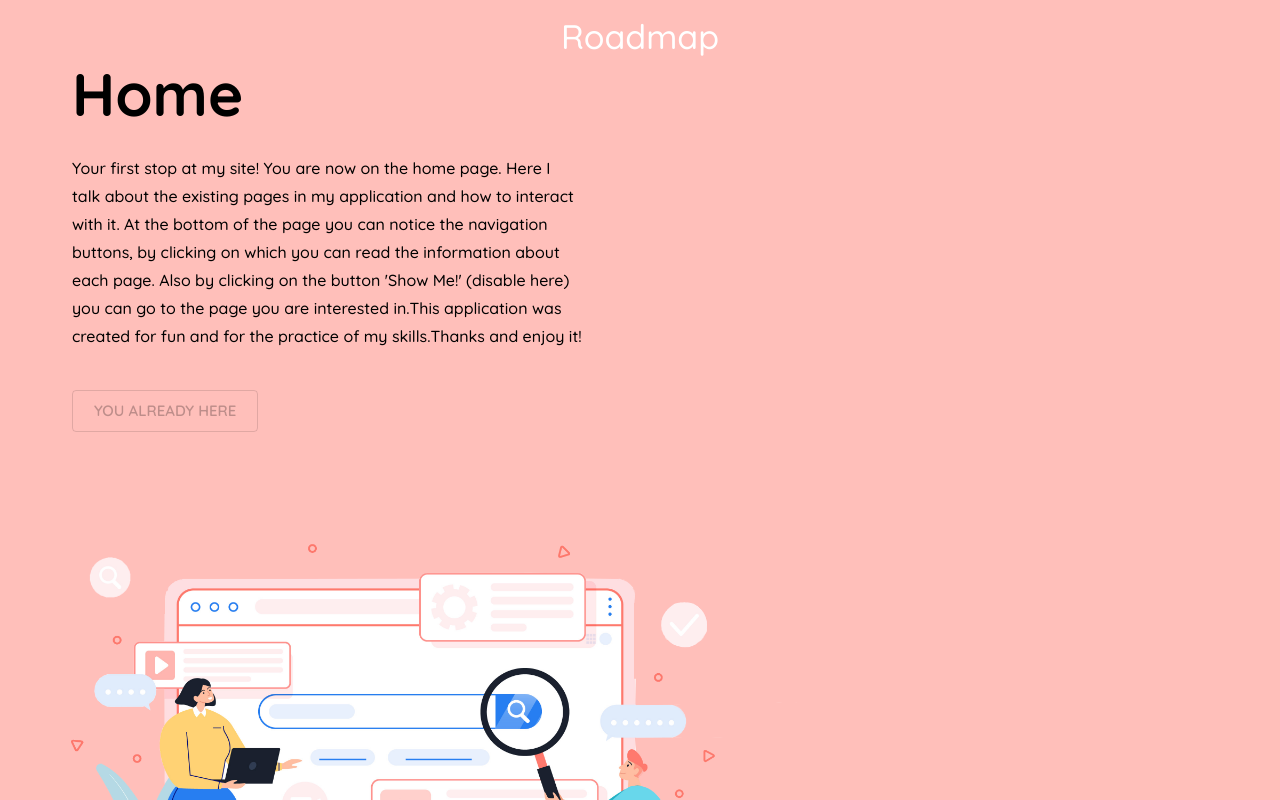
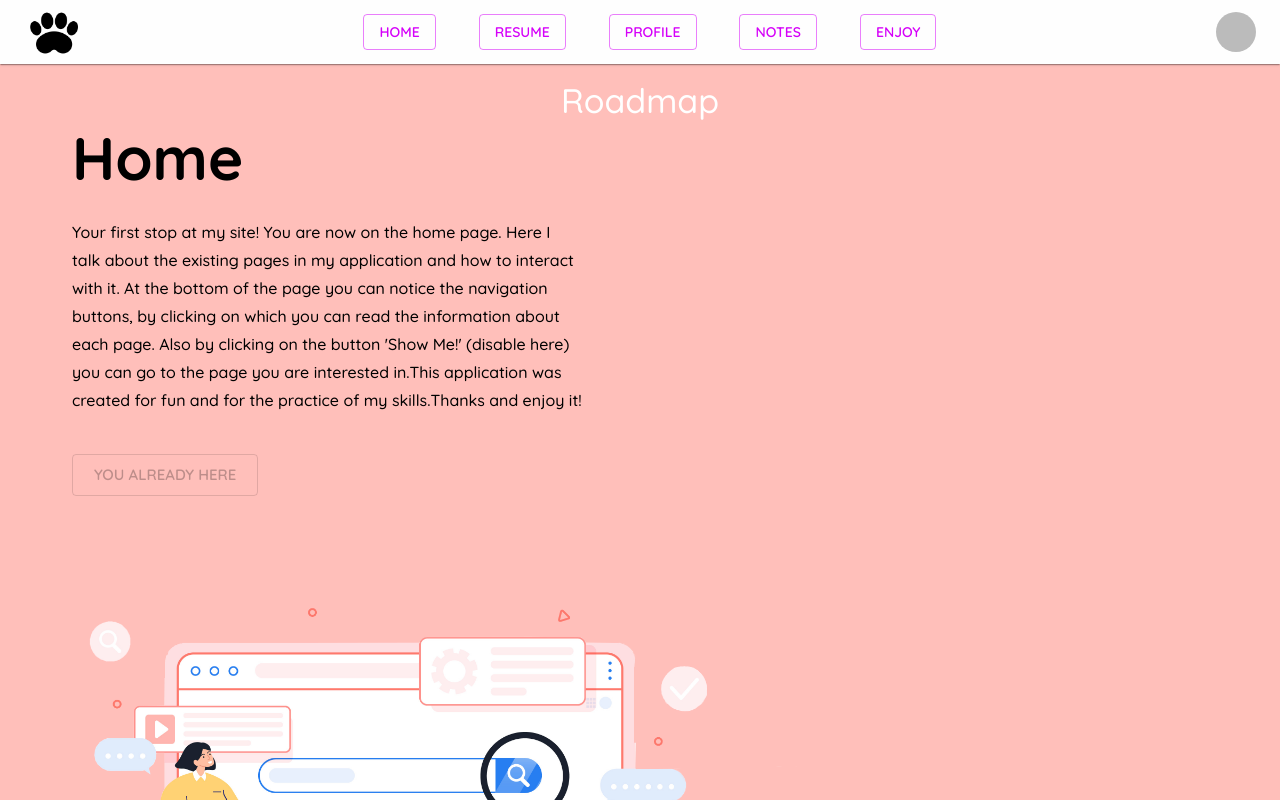
Before and after one commit to Ramil3107/my-pet-project, a React (Create React App) app: page /home in a window 1280 px wide. Shown: the top 800 px of the page. Built offline with nearby package versions, Linux system fonts and the light colour scheme; no server answers; sample sign-in values are in the browser's storage.

Commit message:
add app bar

```diff
--- a/src/App.js
+++ b/src/App.js
@@ -1,6 +1,6 @@
 import { purple } from '@mui/material/colors';
 import { createTheme, ThemeProvider } from '@mui/material/styles';
-import { Route, Routes, useNavigate } from 'react-router-dom';
+import { Navigate, Route, Routes, useNavigate } from 'react-router-dom';
 import { Notes } from './pages/notes/Notes';
 import Create from './pages/notes/componets/Create';
 import MyNotes from './pages/notes/componets/MyNotes';
@@ -18,6 +18,7 @@ import { useAuth } from './hooks/useAuth';
 import { removeUser, setUser } from './pages/auth/redux/userSlice';
 import { useDispatch } from 'react-redux';
 import Profile from './pages/profile/Profile';
+import Layout from './layout/Layout';
 
 const theme = createTheme({
   palette: {
@@ -75,7 +76,8 @@ function App() {
           <Route path="signup" element={<SignUp />} />
         </Route>
 
-
+        <Route path='/' element={<Layout />}>
+          <Route path='/' element={<Navigate to="/home" />} />
           <Route path='home' element={<Home />} />
 
           <Route path='resume' element={<Resume />} />
@@ -90,6 +92,7 @@ function App() {
           <Route path='enjoy/hookform' element={<ReactHookForm />} />
 
           <Route path='profile' element={<Profile />} />
+        </Route>
 
 
       </Routes>
--- /dev/null
+++ b/src/layout/Layout.js
@@ -0,0 +1,87 @@
+import { AppBar, Avatar, Box, Button, Menu, MenuItem, Toolbar } from "@mui/material"
+import { getAuth } from "firebase/auth"
+import { useState } from "react"
+import { useDispatch } from "react-redux"
+import { NavLink, Outlet, useNavigate } from "react-router-dom"
+import paw from "../assets/iconsPNG/paw.png"
+import { useAuth } from "../hooks/useAuth"
+import { removeUser } from "../pages/auth/redux/userSlice"
+
+
+
+
+const Layout = () => {
+
+    const { photoURL } = useAuth()
+    const [anchorEl, setAnchorEl] = useState(null);
+    const navigate = useNavigate()
+    const dispatch = useDispatch()
+    const auth = getAuth()
+    const open = anchorEl
+
+    const handleClick = (event) => {
+        setAnchorEl(event.currentTarget);
+    };
+
+    const handleClose = () => {
+        setAnchorEl(null);
+    };
+
+    const logoutHandler = () => {
+        dispatch(removeUser())
+        auth.signOut()
+    }
+
+    return (
+        <>
+            <AppBar elevation={1} position="relative">
+                <Toolbar sx={{ display: "flex", flexWrap: "wrap" }} >
+                    <img style={{ marginRight: "auto" }} width={60} src={paw} />
+                    <Box sx={{ width: "50%", minWidth: 350, display: "flex", justifyContent: "space-around" }}>
+                        <Button component={NavLink} to="home" variant="outlined" color="secondary">
+                            Home
+                        </Button>
+                        <Button component={NavLink} to="resume" variant="outlined" color="secondary">
+                            Resume
+                        </Button>
+                        <Button component={NavLink} to="profile" variant="outlined" color="secondary">
+                            Profile
+                        </Button>
+                        <Button component={NavLink} to="notes/mynotes" variant="outlined" color="secondary">
+                            Notes
+                        </Button>
+                        <Button component={NavLink} to="enjoy" variant="outlined" color="secondary">
+                            Enjoy
+                        </Button>
+                    </Box>
+                    <Avatar
+                        id="basic-avatar"
+                        aria-controls={open ? 'basic-menu' : undefined}
+                        aria-haspopup="true"
+                        aria-expanded={open ? 'true' : undefined}
+                        onClick={handleClick}
+                        src={photoURL}
+                        sx={{ ml: "auto", cursor: "pointer" }}
+                    >
+                        A
+                    </Avatar>
+                    <Menu
+                        id="basic-menu"
+                        anchorEl={anchorEl}
+                        open={open}
+                        onClose={handleClose}
+                        MenuListProps={{
+                            'aria-labelledby': 'basic-avatar',
+                        }}
+                    >
+                        <MenuItem onClick={() => navigate("profile")}>Profile</MenuItem>
+                        <MenuItem onClick={logoutHandler}>Logout</MenuItem>
+                    </Menu>
+                </Toolbar>
+            </AppBar>
+            <Outlet />
+        </>
+    )
+}
+
+export default Layout
```
Lines whose indentation alone changed are shown as unchanged.
